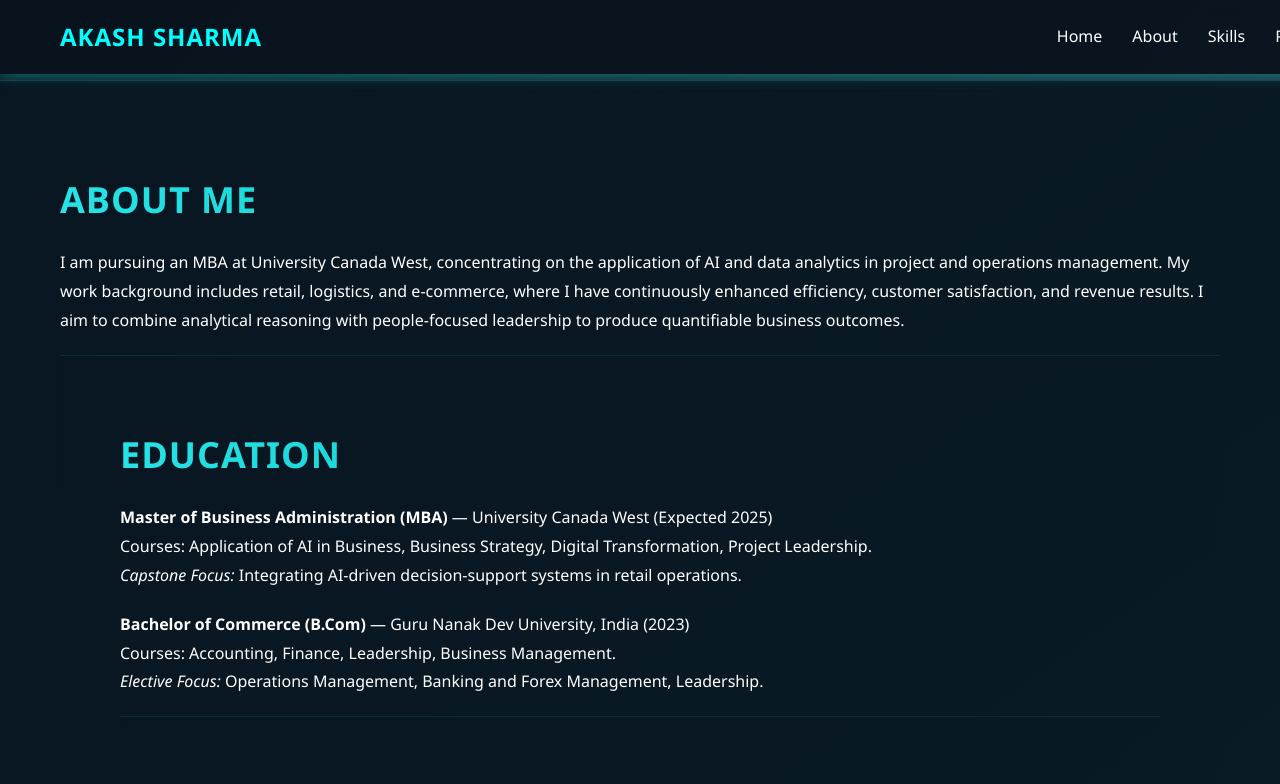
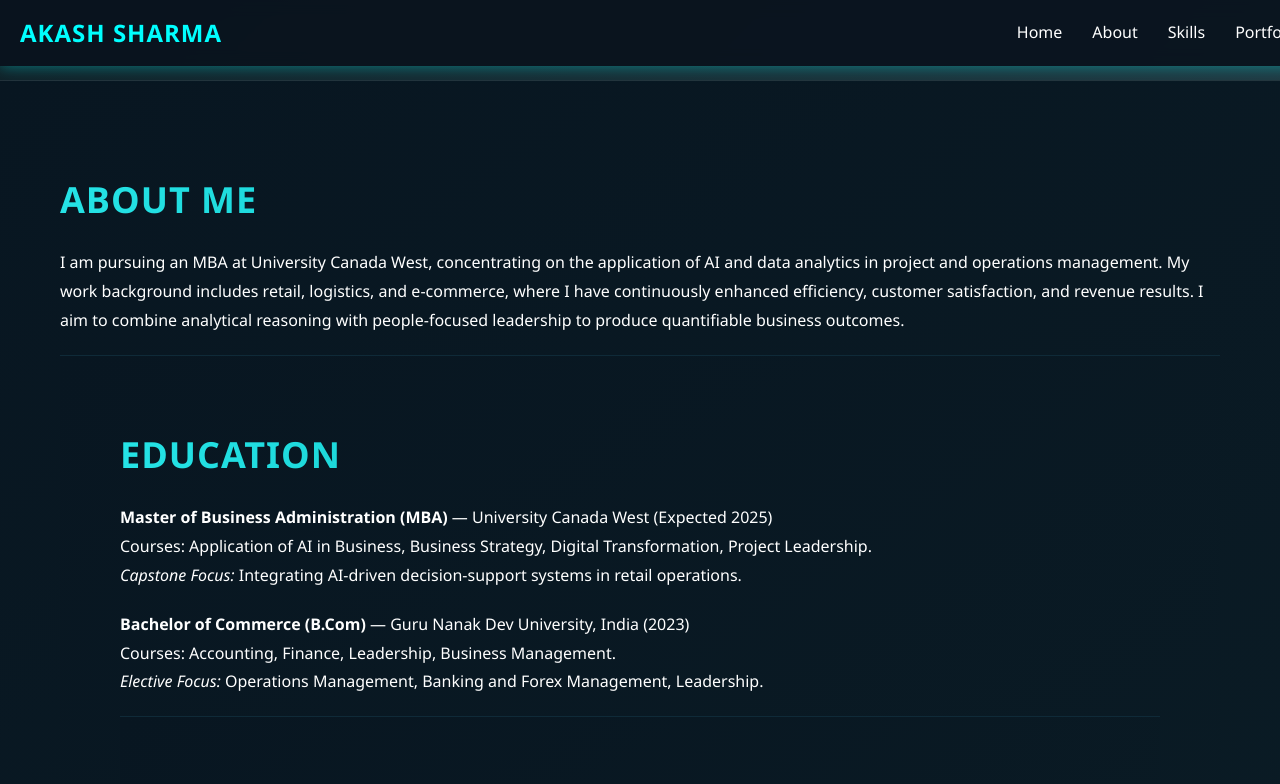
Before and after one commit to akashasnsr58-cyber/Akash-Sharma-MBA-portfolio, a plain HTML site: page about.html in a window 1280 px wide. Shown: the top 784 px of the page. Drawn offline with Linux system fonts and the light colour scheme.

Commit message:
Update style.css

```diff
--- a/style.css
+++ b/style.css
@@ -502,3 +502,39 @@ section h2 {
   font-weight: 700;
   letter-spacing: 1px;
 }
+/* NAV — make it resilient on smaller widths */
+.navbar {
+  position: fixed;     /* if you already use fixed/sticky, keep it */
+  top: 0;
+  left: 0;
+  right: 0;
+  padding: 14px 20px;  /* slightly smaller padding so links fit */
+  z-index: 1000;
+}
+
+.navbar .logo {
+  margin-right: auto;  /* pushes links to the right side */
+}
+
+.nav-links {
+  display: flex;
+  align-items: center;
+  gap: 18px;           /* reduce gap so more items fit */
+  flex-wrap: wrap;     /* ✅ allow wrapping instead of overflowing */
+  list-style: none;
+  margin: 0;
+  padding: 0;
+}
+
+.nav-links a {
+  text-decoration: none;
+  white-space: nowrap; /* keep each label on one line (no mid-word wrap) */
+}
+@media (max-width: 900px) {
+  .nav-links { gap: 12px; }
+}
+
+@media (max-width: 700px) {
+  .nav-links { width: 100%; justify-content: flex-start; }
+}
+html, body { overflow-x: hidden; }
```
